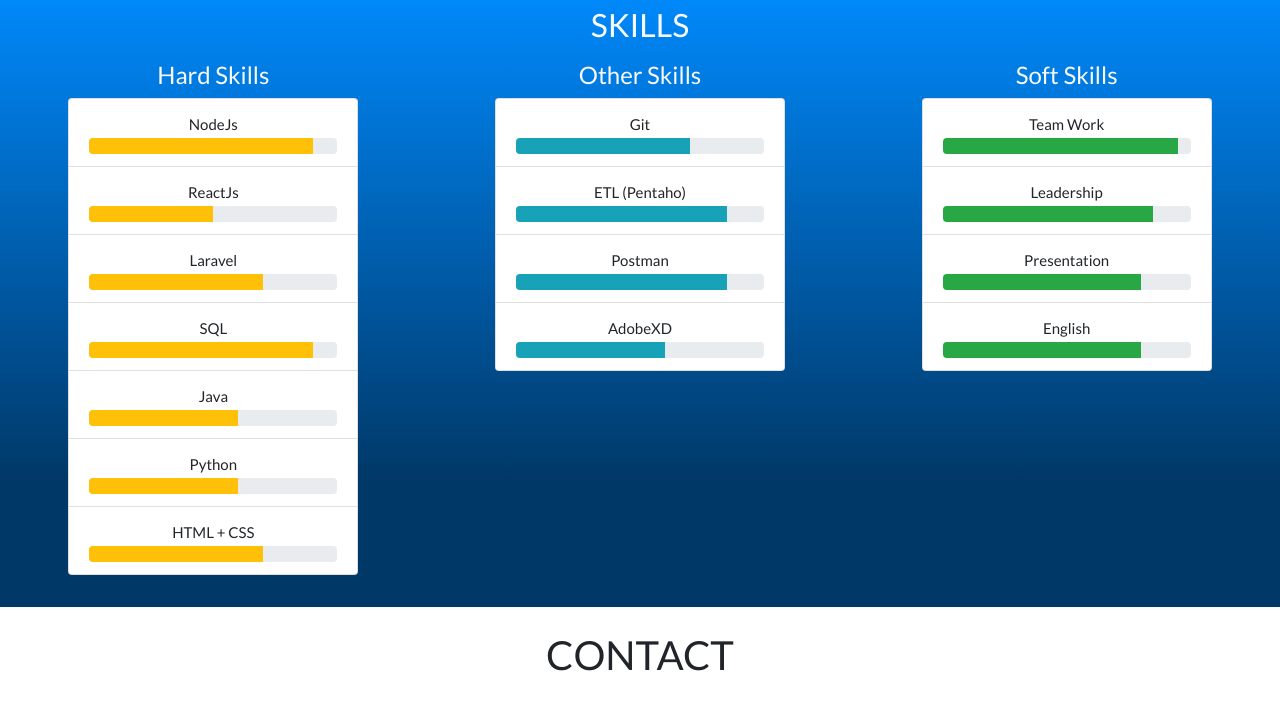
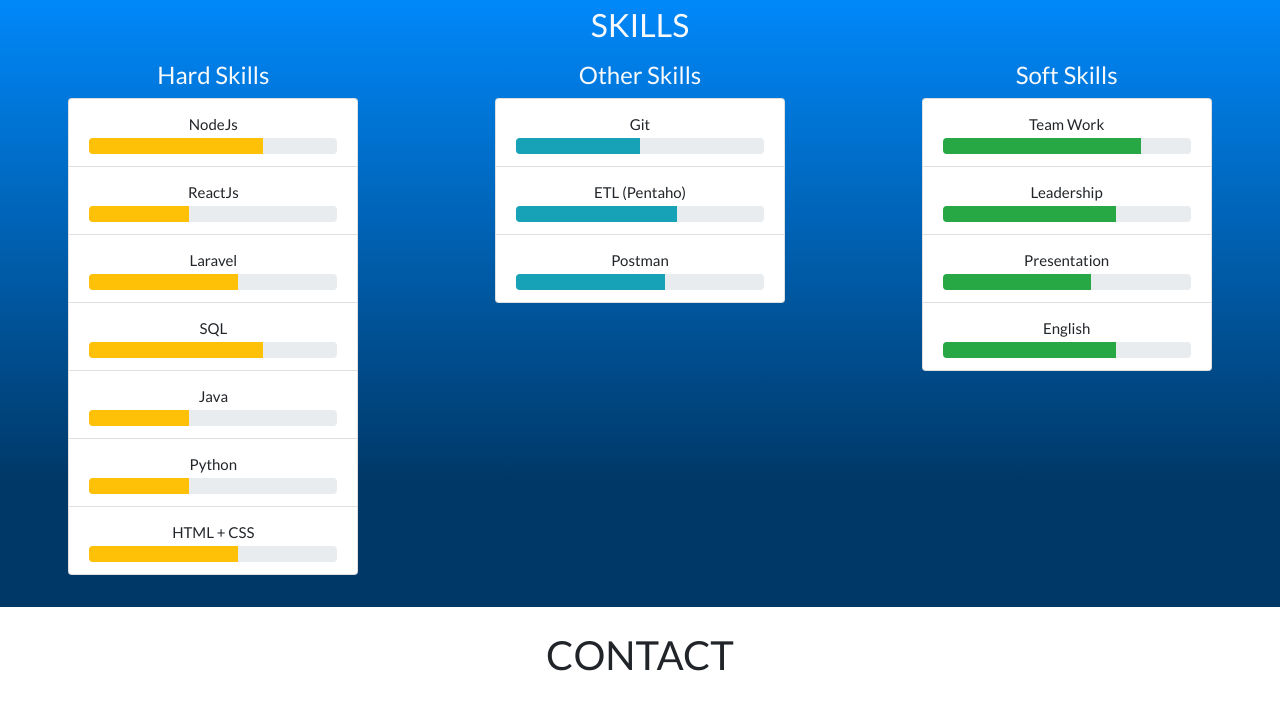
Before and after one commit to ghanirizky/ghanirizky.github.io, a plain HTML site: page index.html in a window 1280 px wide. Shown: the part 2180-2888 px from the top of the page. Drawn offline with nearby package versions, Linux system fonts and the light colour scheme.

Commit message:
Update index.html

```diff
--- a/index.html
+++ b/index.html
@@ -177,44 +177,44 @@
                 <ul class="list-group">
                     <li class="list-group-item">NodeJs
                         <div class="progress">
-                            <div class="progress-bar bg-warning" role="progressbar" style="width: 90%" aria-valuenow="85" aria-valuemin="0" aria-valuemax="100"></div>
+                            <div class="progress-bar bg-warning" role="progressbar" style="width: 70%" aria-valuenow="70" aria-valuemin="0" aria-valuemax="100"></div>
                         </div>
                     </li>
 
                     <li class="list-group-item">ReactJs
                         <div class="progress">
-                            <div class="progress-bar bg-warning" role="progressbar" style="width: 50%" aria-valuenow="85" aria-valuemin="0" aria-valuemax="100"></div>
+                            <div class="progress-bar bg-warning" role="progressbar" style="width: 40%" aria-valuenow="40" aria-valuemin="0" aria-valuemax="100"></div>
                         </div>
                     </li>
 
 
                     <li class="list-group-item">Laravel
                         <div class="progress">
-                            <div class="progress-bar bg-warning" role="progressbar" style="width: 70%" aria-valuenow="75" aria-valuemin="0" aria-valuemax="100"></div>
+                            <div class="progress-bar bg-warning" role="progressbar" style="width: 60%" aria-valuenow="75" aria-valuemin="0" aria-valuemax="100"></div>
                         </div>
                     </li>
 
                     <li class="list-group-item">SQL
                         <div class="progress">
-                            <div class="progress-bar bg-warning" role="progressbar" style="width: 90%" aria-valuenow="80" aria-valuemin="0" aria-valuemax="100"></div>
+                            <div class="progress-bar bg-warning" role="progressbar" style="width: 70%" aria-valuenow="80" aria-valuemin="0" aria-valuemax="100"></div>
                         </div>
                     </li>
 
                     <li class="list-group-item">Java
                         <div class="progress">
-                            <div class="progress-bar bg-warning" role="progressbar" style="width: 60%" aria-valuenow="80" aria-valuemin="0" aria-valuemax="100"></div>
+                            <div class="progress-bar bg-warning" role="progressbar" style="width: 40%" aria-valuenow="80" aria-valuemin="0" aria-valuemax="100"></div>
                         </div>
                     </li>
 
                     <li class="list-group-item">Python
                         <div class="progress">
-                            <div class="progress-bar bg-warning" role="progressbar" style="width: 60%" aria-valuenow="80" aria-valuemin="0" aria-valuemax="100"></div>
+                            <div class="progress-bar bg-warning" role="progressbar" style="width: 40%" aria-valuenow="40" aria-valuemin="0" aria-valuemax="100"></div>
                         </div>
                     </li>
 
                     <li class="list-group-item">HTML + CSS
                         <div class="progress">
-                            <div class="progress-bar bg-warning" role="progressbar"  style="width: 70%" aria-valuenow="80" aria-valuemin="0" aria-valuemax="100"></div>
+                            <div class="progress-bar bg-warning" role="progressbar"  style="width: 60%" aria-valuenow="60" aria-valuemin="0" aria-valuemax="100"></div>
                         </div>
                     </li>
                 </ul>
@@ -225,25 +225,19 @@
                 <ul class="list-group">
                     <li class="list-group-item">Git
                         <div class="progress">
-                            <div class="progress-ba bg-info" role="progressbar" style="width: 70%" aria-valuenow="95" aria-valuemin="0" aria-valuemax="100"></div>
+                            <div class="progress-ba bg-info" role="progressbar" style="width: 50%" aria-valuenow="50" aria-valuemin="0" aria-valuemax="100"></div>
                         </div>
                     </li>
 
                     <li class="list-group-item">ETL (Pentaho)
                         <div class="progress">
-                            <div class="progress-bar bg-info" role="progressbar" style="width: 85%" aria-valuenow="100" aria-valuemin="0" aria-valuemax="100"></div>
+                            <div class="progress-bar bg-info" role="progressbar" style="width: 65%" aria-valuenow="65" aria-valuemin="0" aria-valuemax="100"></div>
                         </div>
                     </li>
 
                     <li class="list-group-item">Postman
                         <div class="progress">
-                            <div class="progress-bar bg-info" role="progressbar" style="width: 85%" aria-valuenow="100" aria-valuemin="0" aria-valuemax="100"></div>
-                        </div>
-                    </li>
-
-                    <li class="list-group-item">AdobeXD
-                        <div class="progress">
-                            <div class="progress-bar bg-info" role="progressbar" style="width: 60%" aria-valuenow="100" aria-valuemin="0" aria-valuemax="100"></div>
+                            <div class="progress-bar bg-info" role="progressbar" style="width: 60%" aria-valuenow="60" aria-valuemin="0" aria-valuemax="100"></div>
                         </div>
                     </li>
 
@@ -255,25 +249,25 @@
                 <ul class="list-group">
                     <li class="list-group-item">Team Work
                         <div class="progress">
-                            <div class="progress-bar bg-success" role="progressbar" style="width: 95%" aria-valuenow="95" aria-valuemin="0" aria-valuemax="100"></div>
+                            <div class="progress-bar bg-success" role="progressbar" style="width: 80%" aria-valuenow="80" aria-valuemin="0" aria-valuemax="100"></div>
                         </div>
                     </li>
 
                     <li class="list-group-item">Leadership
                         <div class="progress">
-                            <div class="progress-bar bg-success" role="progressbar" style="width: 85%" aria-valuenow="85" aria-valuemin="0" aria-valuemax="100"></div>
+                            <div class="progress-bar bg-success" role="progressbar" style="width: 70%" aria-valuenow="70" aria-valuemin="0" aria-valuemax="100"></div>
                         </div>
                     </li>
 
                     <li class="list-group-item">Presentation
                         <div class="progress">
-                            <div class="progress-bar bg-success" role="progressbar" style="width: 80%" aria-valuenow="80" aria-valuemin="0" aria-valuemax="100"></div>
+                            <div class="progress-bar bg-success" role="progressbar" style="width: 60%" aria-valuenow="60" aria-valuemin="0" aria-valuemax="100"></div>
                         </div>
                     </li>
 
                     <li class="list-group-item">English
                         <div class="progress">
-                            <div class="progress-bar bg-success" role="progressbar" style="width: 80%" aria-valuenow="80" aria-valuemin="0" aria-valuemax="100"></div>
+                            <div class="progress-bar bg-success" role="progressbar" style="width: 70%" aria-valuenow="70" aria-valuemin="0" aria-valuemax="100"></div>
                         </div>
                     </li>
 
```
